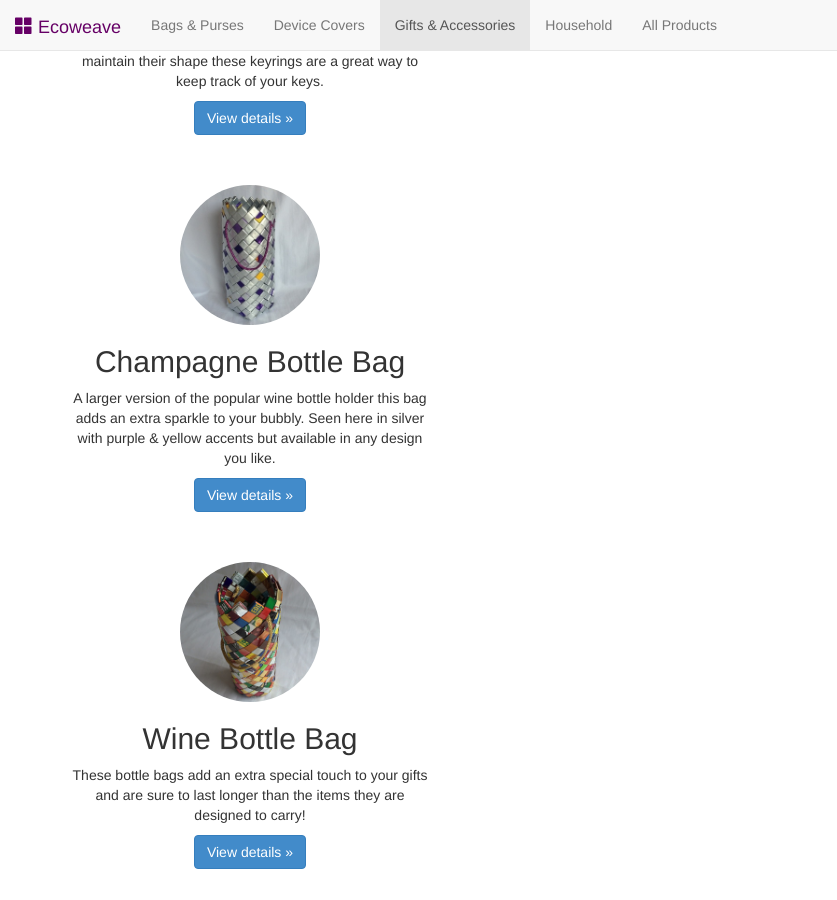
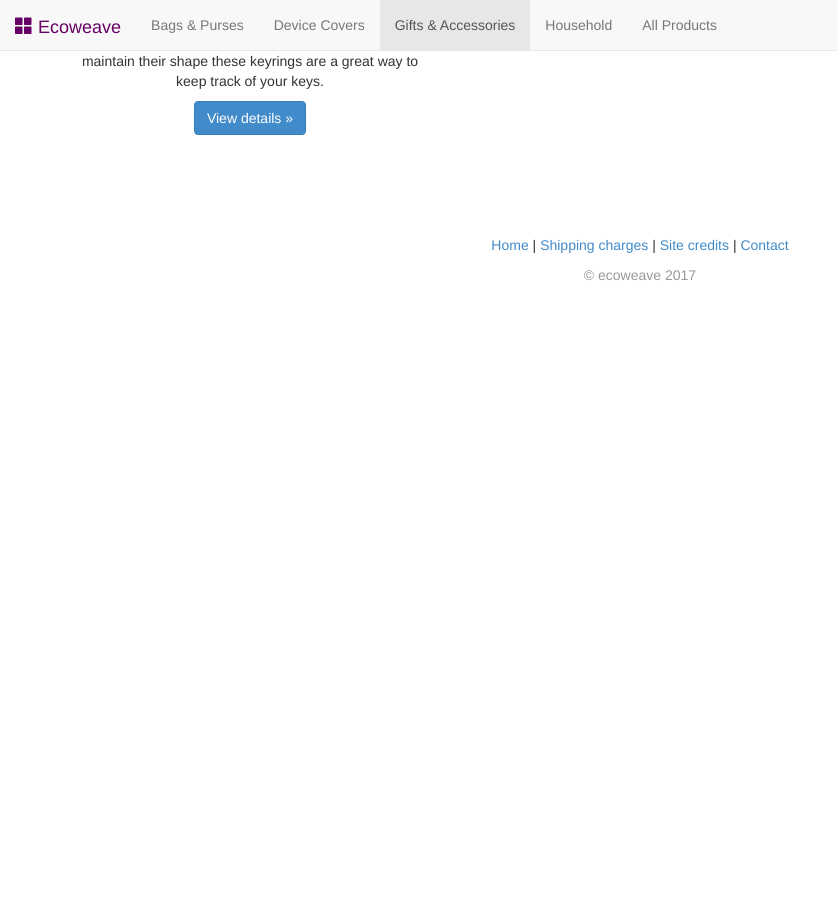
Before and after one commit to ecoweave/ecoweave.github.io, a Jekyll site: the page built from gifts-and-accessories/index.html, in a window 1280 px wide and 900 px high, scrolled down 1879 px. Shown: the whole window, without its empty margins (0-837 px from the left). Built offline with Jekyll 4.4.1, drawn with Linux system fonts in a browser that asks for light colours; nearby versions of some CDN libraries; after the commit the page ends 2174 px from its top, so only the background shows below that.

Commit message:
Removed, phone, kindle, iPad, wine and champagne bottle bags

```diff
--- a/_data/products.yml
+++ b/_data/products.yml
@@ -63,59 +63,6 @@
     These fun purses make great gifts. Made from over 16 packets, the standard size is large enough for coins, notes, and a couple of cards but small enough to fit in a pocket.
   description: |
         If you would like larger or smaller size then I am happy to make the necessary adjustments. The purses are totally secure so you need not worry about your stuff dropping out.
-
-- id: ipad-cover
-  paypal-id: NHHNEUNYQXC34
-  options:
-   - iPad (2nd, 3rd or 4th Gen): £20
-   - iPad Mini: £15
-  name: iPad Cover
-  price: £20
-  size: 19.5cm x 25cm x 3cm (for iPad 2 to 4th generation)
-  closure:
-  img: new/ipad-multi-device-back.jpg
-  category: [devices, highlight]
-  strapline: Because you'll drop it
-  preamble: |
-        Made from over 80 crisp packets to precisely fit your model of iPad. As this cover is made to measure there is no need for a zip so you don't need to worry about any hard edges scratching your lovely screen.
-  description: |
-        Please specify the model of iPad or tablet that you have so that I can make the cover fit perfectly. Don't worry if you aren't sure, get in touch and we can work it out.
-
-- id: kindle-cover
-  paypal-id: 3K288Q4HCD2G2
-  options:
-   - Kindle 3, 4, 5, Paperwhite &amp; Touch: £12
-   - Kindle Keyboard: £14
-   - Fire HD: £14
-  name: Kindle Cover
-  price: Kindle 4, Paperwhite & Touch £12, Kindle Keyboard & Fire HD £14
-  size: 13cm x 17.5cm x 2.5cm
-  closure:
-  img: kindle-cover-multi.jpg
-  category: [devices]
-  strapline: All models covered
-  preamble: |
-        Made to perfectly fit your kindle from between 40 and 50 crisp packets, depending on model. As this cover is made to measure there is no need for a zip so there is no worry of scratching your beloved Kindle!
-  description: |
-        Please indicate which model of Kindle you have when ordering so that we can supply the correct size. The model shown here is a classic multicolour design. As with all of my products if you would like a particular colour or theme just let me know and I'll be glad to discuss options.
-        If your device is not listed below I am, in most cases, still able to make a cover to fit based on the dimensions of the device.
-
-- id: phone-cover
-  paypal-id: KYG6XMZUM7FQS
-  options:
-   - iPhone 4 or 4s: £15
-   - iPhone 5s or 5c: £15
-  name: iPhone Cover
-  price: £15
-  size: various
-  closure:
-  img: new/iphone-multi-top.jpg
-  category: [devices]
-  strapline: You love your phone
-  preamble: |
-        Made from over 20 crisp packets to precisely fit your phone. This cover is made to measure so there is no need for a separate closure, your device will be held securely in the protective cover.
-  description:  |
-        Please specify the make and model of your phone so that I can make the cover fit perfectly. Don't worry if you aren't sure, get in touch and we can work it out.
 
 - id: bookmark
   paypal-id: 6FLYMW8D575WC
@@ -200,39 +147,6 @@
   description: |
         Made from 5 individual crisp packets these are great conversation pieces. Their light weight and bold design makes them remarkably effective keyrings.
 
-- id: champagne-bottle-bag
-  paypal-id: 2BAFNY8LSEZ9S
-  options:
-   - Standard: £9
-   - Barcode: £18
-  name: Champagne Bottle Bag
-  price: £9
-  size: 26cm x 10.5cm
-  closure:
-  img: champagne-holder-silver-purple.jpg
-  category: [gifts]
-  strapline: Big bag for bubbly
-  preamble: |
-        A larger version of the popular wine bottle holder this bag adds an extra sparkle to your bubbly. Seen here in silver with purple & yellow accents but available in any design you like.
-  description:
-
-- id: wine-bottle-bag
-  paypal-id: FQXVWWKXC9F7C
-  options:
-   - Standard: £7
-   - Barcode: £14
-  name: Wine Bottle Bag
-  price: £7
-  size: 26cm x 9cm
-  closure:
-  img: new/wine-bottle-multi-top.jpg
-  category: [gifts]
-  strapline: A gift of a gift bag
-  preamble: |
-        These bottle bags add an extra special touch to your gifts and are sure to last longer than the items they are designed to carry!
-  description: |
-        An excellent conversation piece and a great way to safely transport or store your bottles. Made from over 50 packets and finished with a decorative handle these bags really look the part.
-
 - id: placemats-coasters
   paypal-id: 4PAS98FGC9DXN
   options:
```
